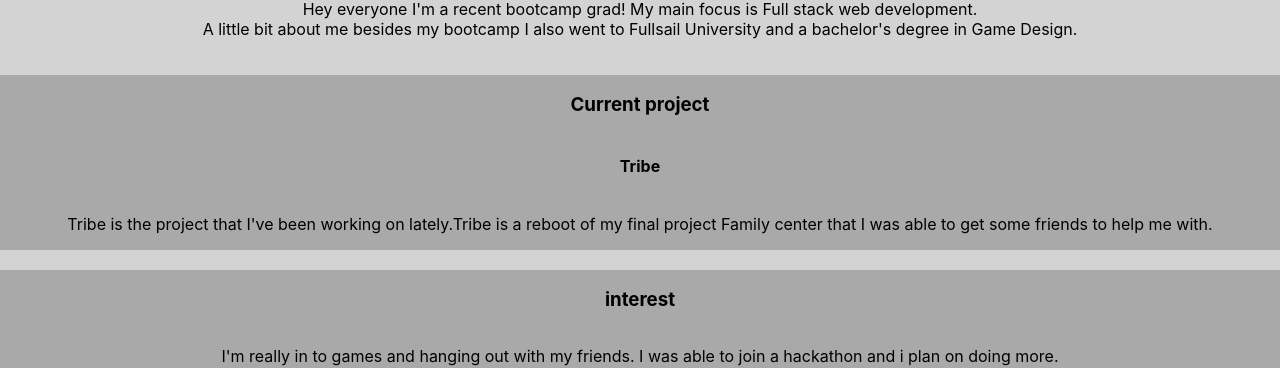
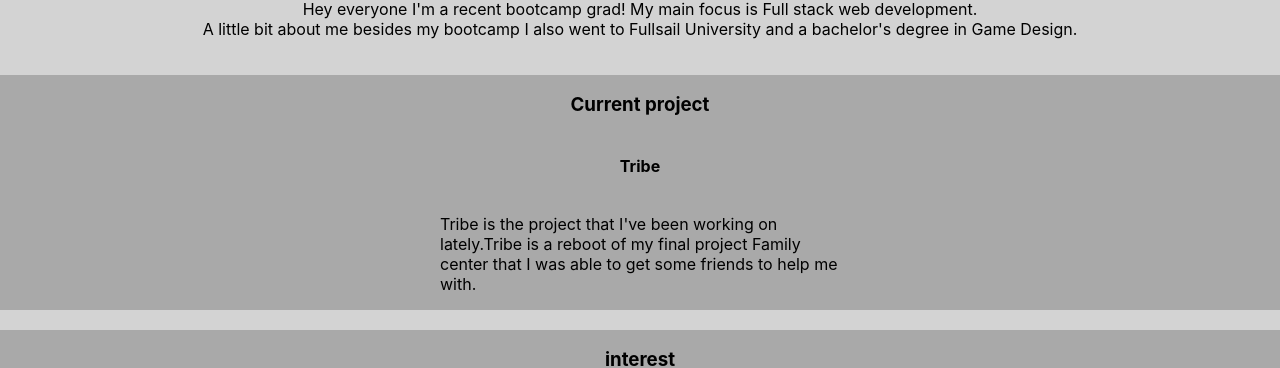
Before and after one commit to DannyCoop/personal-site, a React (Create React App) app: page / in a window 1280 px wide. Shown: the part 198-566 px from the top of the page. Built offline with nearby package versions, Linux system fonts and the light colour scheme.

Commit message:
fixed the text alignment and the postion of the text

```diff
--- a/src/About/About.css
+++ b/src/About/About.css
@@ -4,9 +4,15 @@ div{
 }
 
 .current_project{
+    justify-content: center;
     background-color: darkgray;
 }
 
 .interest{
     background-color: darkgray;
 }
+.current_project p{
+    width: 400px;
+    text-align: left;
+    align-self: center;
+}
```
